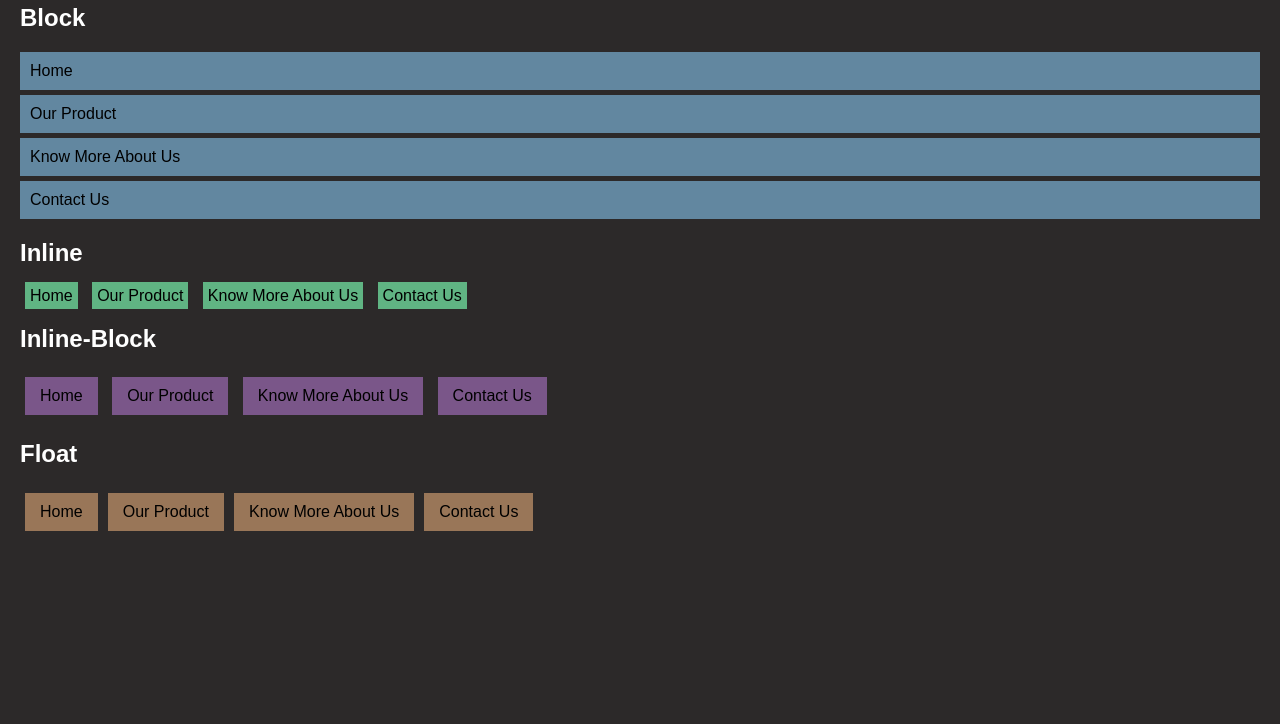
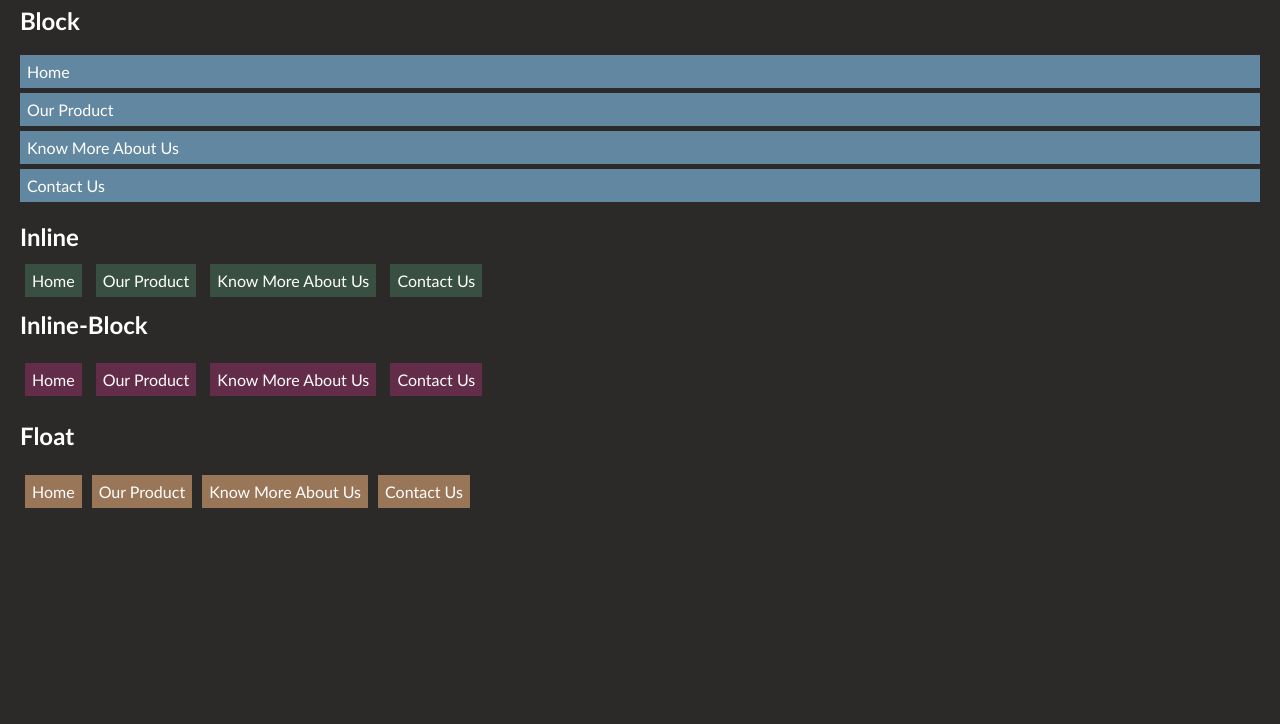
Before and after one commit to bisheshsinghchauhan/CSE-16-bishesh066-, a plain HTML site: page Web Developement CSE-16/Web Assisement/WEB FOLDER/CSS BEG TO ADV/Experiment7.html in a window 1280 px wide. Shown: the part 76-800 px from the top of the page. Drawn offline with Linux system fonts and the light colour scheme.

Commit message:
Css Final Push of experiment 7

```diff
--- a/Web Developement CSE-16/Web Assisement/WEB FOLDER/CSS BEG TO ADV/Experiment7.css
+++ b/Web Developement CSE-16/Web Assisement/WEB FOLDER/CSS BEG TO ADV/Experiment7.css
@@ -1,5 +1,5 @@
 body {
-  font-family: Arial, sans-serif;
+  font-family: 'Trebuchet MS', 'Lucida Sans Unicode', 'Lucida Grande', 'Lucida Sans', Arial, sans-serif;
   margin: 20px;
   background-color: rgb(44, 41, 41);
 }
@@ -7,37 +7,33 @@ body {
 .block_menu a {
   display: block;
   background-color: #6287a0;
-  color: rgb(0, 0, 0);
-  padding: 10px;
+  color: rgb(255, 255, 255);
+  padding: 7px;
   margin: 5px 0;
-  text-decoration: none;
 }
 
 .inline_menu a {
   display: inline;
-  background-color: #60b483;
-  color: rgb(0, 0, 0);
-  padding: 5px;
+  background-color: #384f41;
+  color: rgb(255, 255, 255);
+  padding: 7px;
   margin: 5px;
-  text-decoration: none;
 }
 
 .inline_block_menu a {
   display: inline-block;
-  background-color: #7a5689;
-  color: rgb(0, 0, 0);
-  padding: 10px 15px;
+  background-color: #632d49;
+  color: rgb(252, 252, 252);
+  padding: 7px;
   margin: 5px;
-  text-decoration: none;
 }
 
 .float_menu a {
   float: left;
   background-color: #997658;
-  color: rgb(0, 0, 0);
-  padding: 10px 15px;
+  color: rgb(255, 254, 254);
+  padding: 7px;
   margin: 5px;
-  text-decoration: none;
 }
 
 .clear {
@@ -45,5 +41,5 @@ body {
 }
 
 h1,h2{
-    color: white;
+    color: rgb(255, 255, 255);
 }
```
